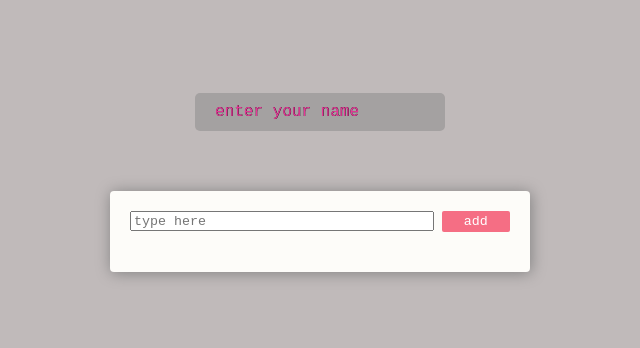
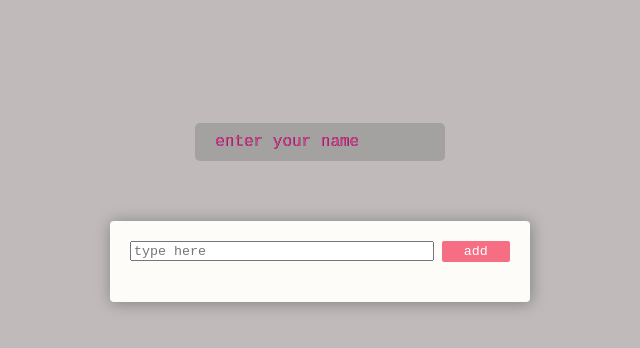
Before and after one commit to jj-9901/To-Do, a plain HTML site: page index.html in a window 1280 px wide. Shown: the whole page, without its empty margins (320-960 px from the left). Drawn offline with Linux system fonts and the light colour scheme.

Commit message:
Update js

```diff
--- a/app.js
+++ b/app.js
@@ -58,15 +58,13 @@ nameIn.addEventListener("keydown", function(event){
     saveName();
 });
 
+function saveName(){
+    localStorage.setItem("Name",nameIn.value);
+}
 
 function showData(){
     items.innerHTML = localStorage.getItem("toDoListData");
     nameIn.value = localStorage.getItem("Name");
 }
 
-
-function saveName(){
-    localStorage.setItem("Name",nameIn.value);
-}
-
 showData();
--- a/style.css
+++ b/style.css
@@ -11,7 +11,7 @@
     border:none;
     font-size:large;
     background-color: rgba(128, 128, 128, 0.438);
-    margin-top: -35px;
+    margin-top: -5px;
     margin-bottom: 60px;
     padding:10px 20px;
     color:white;
```
